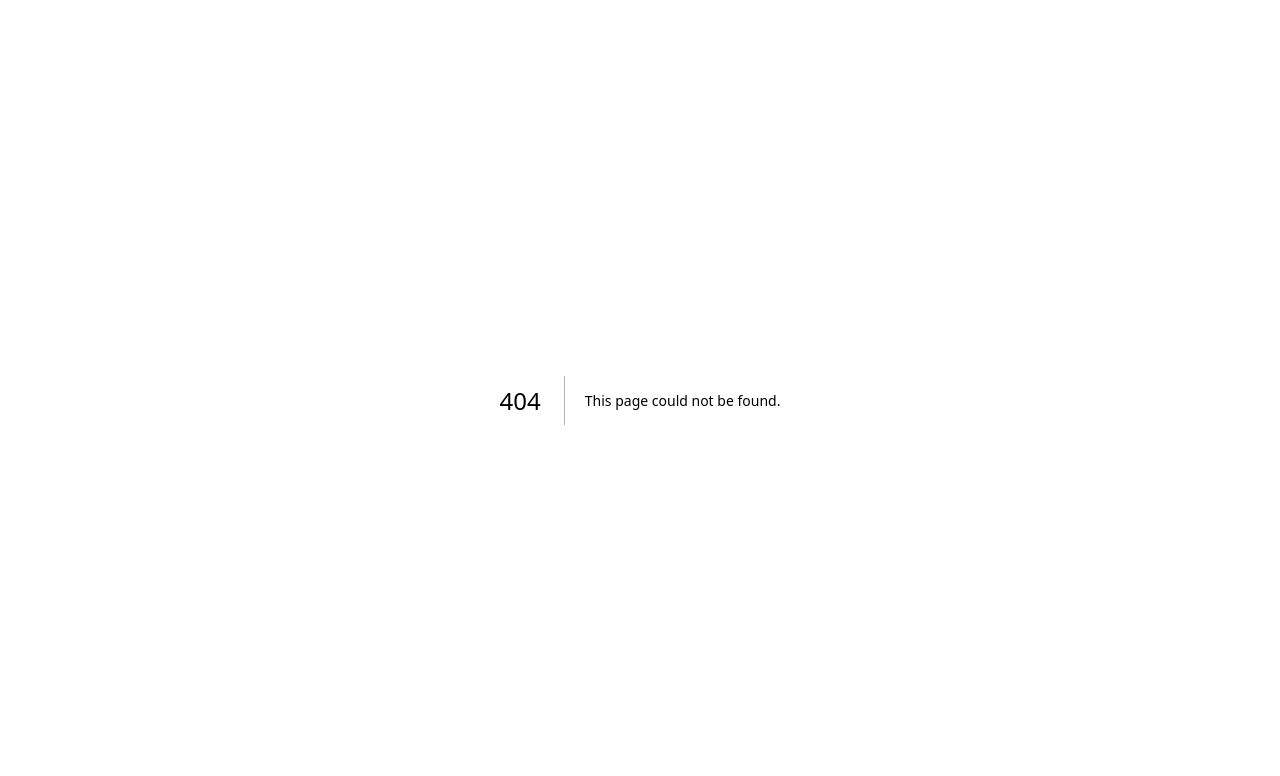
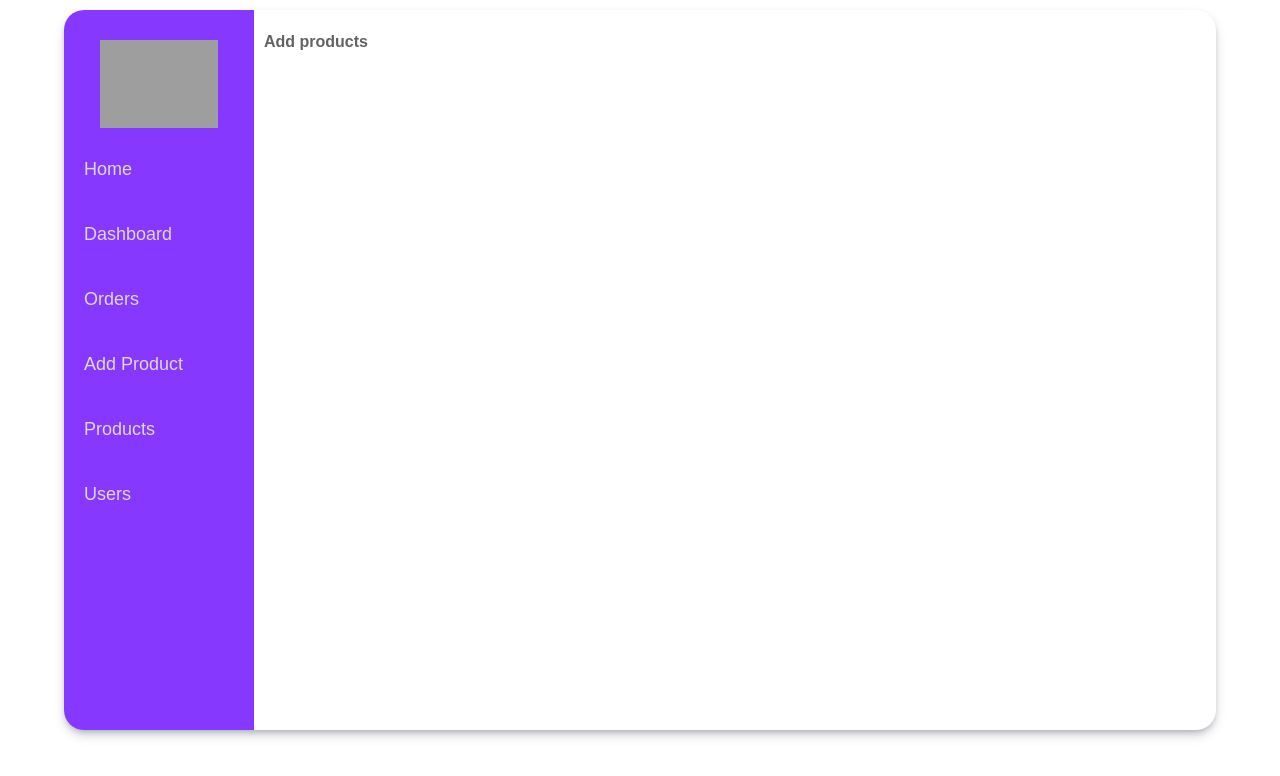
Before and after one commit to uzairshaikh123/shopkaro-clone, a Next.js app in the folder shopkaro/shopkaro/src/dashboard/: page /addproduct in a window 1280 px wide. Before the commit this address had no page. Shown: the top 776 px of the page. Built offline with nearby package versions, Linux system fonts and the light colour scheme; grey boxes are pictures that could not be loaded.

Commit message:
Menu ui + dashboard ui ready with valina css

```diff
--- /dev/null
+++ b/shopkaro/shopkaro/src/dashboard/components/Side.jsx
@@ -0,0 +1,17 @@
+import React from 'react'
+import Link from 'next/link'
+import styles from '@/styles/Home.module.css'
+const Side = () => {
+  return (
+    <div className={styles.nav}><img src="https://vicky-masai.github.io/images/vicky-profile-trans.png" alt="Vicky Profile Pic"/>
+        <Link href={"/"}>Home</Link>
+        <Link href={"/dashboard"}>Dashboard</Link>
+        <Link href={"/orders"}>Orders</Link>
+        <Link href={"/addproduct"}>Add Product</Link>
+        <Link href={"/products"}>Products</Link>
+        <Link href={"/users"}>Users</Link>
+    </div>
+  )
+}
+
+export default Side
--- a/shopkaro/shopkaro/src/dashboard/pages/_app.js
+++ b/shopkaro/shopkaro/src/dashboard/pages/_app.js
@@ -1,5 +1,5 @@
 import '@/styles/globals.css'
-
+import { ChakraProvider } from '@chakra-ui/react'
 export default function App({ Component, pageProps }) {
-  return <Component {...pageProps} />
+  return (<ChakraProvider><Component {...pageProps} /></ChakraProvider>)
 }
--- /dev/null
+++ b/shopkaro/shopkaro/src/dashboard/pages/addproduct.jsx
@@ -0,0 +1,15 @@
+import React from 'react'
+import styles from '@/styles/Home.module.css'
+import Side from '@/components/Side'
+const Addproduct = () => {
+  return (
+    <div className={styles.main}>
+<Side />
+<div className={styles.cont}>
+<h1>Add products</h1>
+</div>
+    </div>
+  )
+}
+
+export default Addproduct
--- a/shopkaro/shopkaro/src/dashboard/pages/index.js
+++ b/shopkaro/shopkaro/src/dashboard/pages/index.js
@@ -1,6 +1,7 @@
 import Head from 'next/head'
 import Image from 'next/image'
 import styles from '@/styles/Home.module.css'
+import Side from '@/components/Side'
 
 export default function Home() {
   return (
@@ -11,7 +12,10 @@ export default function Home() {
         <meta name="viewport" content="width=device-width, initial-scale=1" />
         <link rel="icon" href="/favicon.ico" />
       </Head>
-      <h1>Dashboard</h1>
+    <div className={styles.main}>
+<Side />
+</div>
+
     </>
   )
 }
--- a/shopkaro/shopkaro/src/dashboard/styles/Home.module.css
+++ b/shopkaro/shopkaro/src/dashboard/styles/Home.module.css
@@ -1 +1,90 @@
 /* index page css here  */
+.main{
+    width: 90%;
+    height: 90vh;
+    margin: auto;
+    border-radius: 20px;
+    box-shadow: rgba(50, 50, 93, 0.25) 0px 6px 12px -2px, rgba(0, 0, 0, 0.3) 0px 3px 7px -3px;
+    display: flex;
+    margin: 10px auto 0px auto;
+}
+.nav{
+    width: 190px;
+    height: 100%;
+    overflow-x: hidden;
+    overflow-y: auto;
+    display: flex;
+border-bottom-left-radius: 20px;
+border-top-left-radius: 20px;
+    flex-direction: column;
+    gap: 10px;
+    background: rgba(102, 0, 255, 0.78);
+    text-align: left;
+}
+.nav img{
+    width: 62%;
+    text-align: center;
+    margin: 30px auto 0px auto;
+    height: auto;
+}
+.nav a{
+    font-size: large;
+    color: rgb(221, 217, 217);
+    font-weight: 400;
+    margin-top: 8px;
+    width: 100%;
+    padding: 10px 20px;
+    border-bottom-right-radius: 20px;
+    border-top-right-radius: 20px;
+}
+.nav a:hover{
+    color: rgba(102, 0, 255, 0.78);
+    background: white;
+}
+.nav a:active{
+    color: rgba(102, 0, 255, 0.78);
+    background: white;
+}
+
+/* header end */
+
+.cont h1{
+    color: rgb(100, 99, 99);
+    margin-top: 10px;
+    padding: 10px;
+    border-radius: 20px;
+    font-weight: 600;
+}
+
+/* dashboard  */
+.grd{
+    width: 100%;
+    height: auto;
+    display: grid;
+    grid-template-columns: repeat(2, 1fr);
+    grid-template-rows: repeat(auto);
+}
+.grd div{
+    display: flex;
+    align-items: center;
+    flex-direction: column;
+    justify-content: center;
+}
+.grd div div {
+    width: 200px;
+    height: 200px;
+    display: flex;
+    justify-content: center;
+align-items: center;
+border-radius: 50%;
+font-size: 50px;
+font-weight: 900;
+/* color: gray; */
+color: white;
+box-shadow: rgba(0, 0, 0, 0.19) 0px 10px 20px, rgba(0, 0, 0, 0.23) 0px 6px 6px;
+}
+.grd div h3{
+    color:gray;
+    font-weight: 400;font-size: 25px;
+    padding: 20px;
+}
--- a/shopkaro/shopkaro/src/dashboard/styles/globals.css
+++ b/shopkaro/shopkaro/src/dashboard/styles/globals.css
@@ -3,4 +3,5 @@
   box-sizing: border-box;
   padding: 0;
   margin: 0;
+  font-family: Arial, Helvetica, sans-serif;
 }
```
Also changed, not shown: shopkaro/shopkaro/src/dashboard/package.json (+8 -2 lines), shopkaro/shopkaro/src/dashboard/pages/dashboard.jsx (added, +22 -0 lines), shopkaro/shopkaro/src/dashboard/pages/orders.jsx (added, +15 -0 lines), shopkaro/shopkaro/src/dashboard/pages/products.jsx (added, +14 -0 lines), shopkaro/shopkaro/src/dashboard/pages/users.jsx (added, +16 -0 lines), 1 other file (tests, documents, lock files or other folders).
